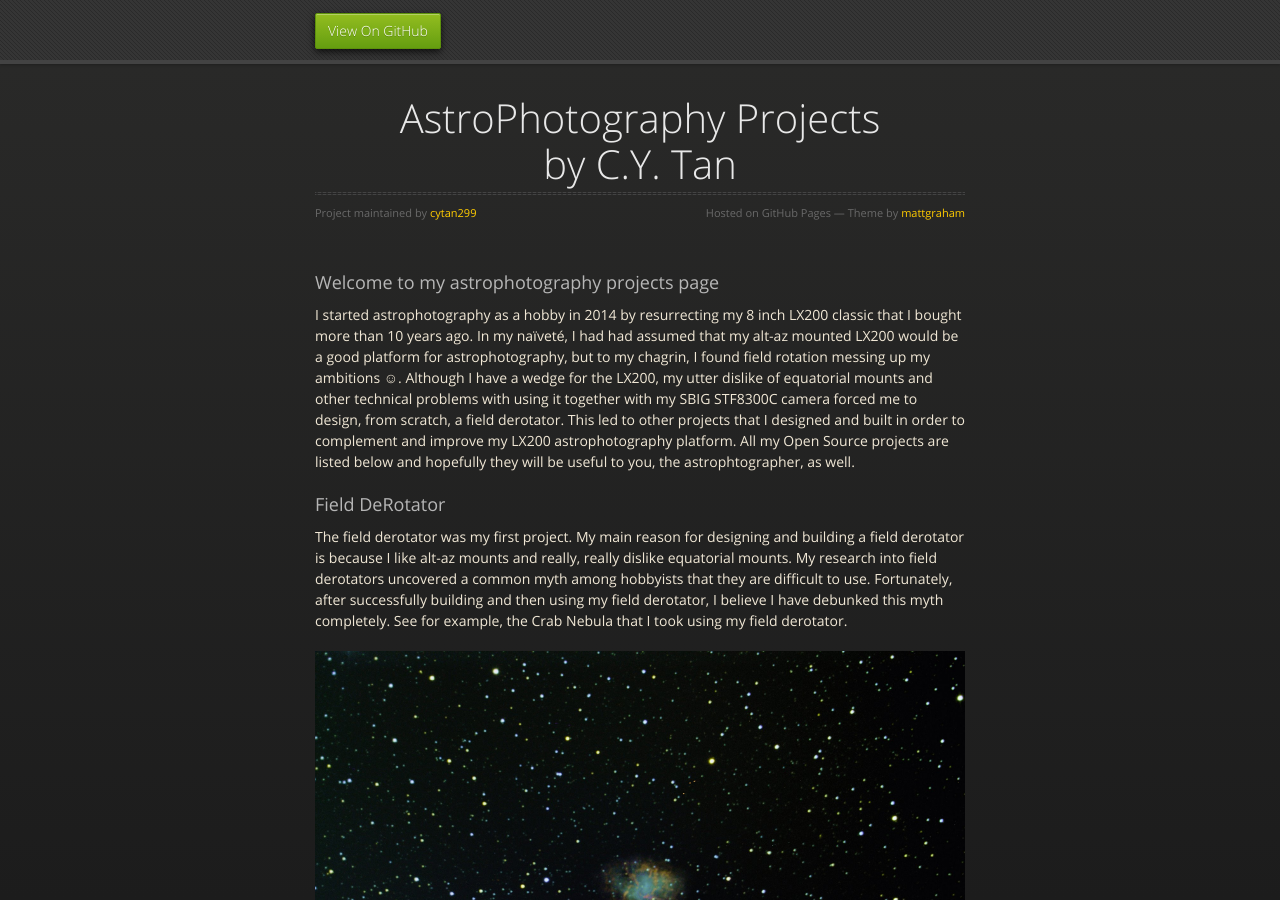
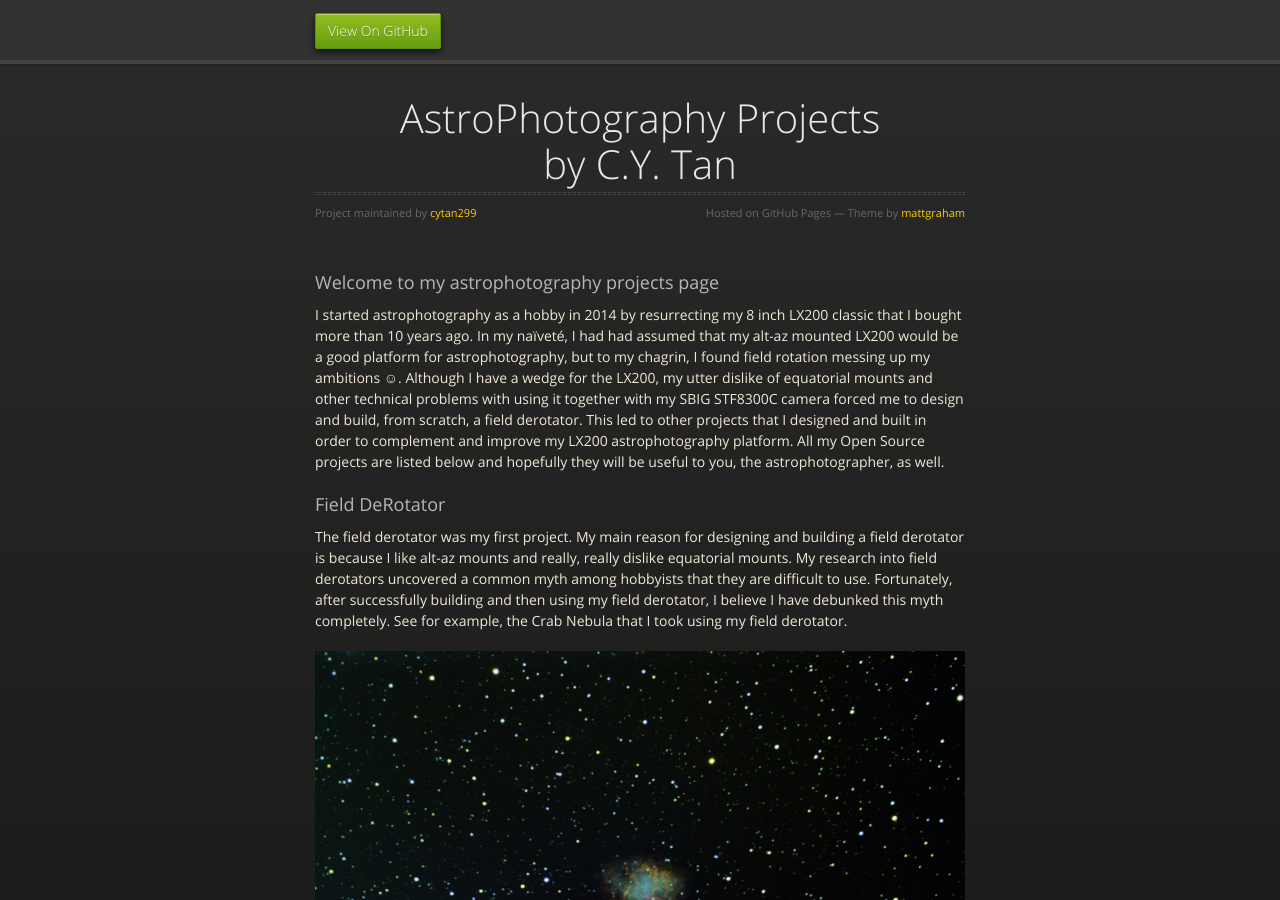
Before and after one commit to cytan299/cytan299.github.io, a Jekyll site: the page built from index.html, in a window 1280 px wide and 900 px high. Built offline with Jekyll 4.4.1, drawn with Linux system fonts in a browser that asks for light colours; nearby versions of some CDN libraries.

Commit message:
Fixed typos in _includes/welcome.html

```diff
--- a/_includes/welcome.html
+++ b/_includes/welcome.html
@@ -14,10 +14,10 @@ would be a good platform for astrophotography, but to my chagrin, I
 found field rotation messing up my ambitions &#9786;. Although I have a
 wedge for the LX200, my utter dislike of equatorial mounts and other
 technical problems with using it together with my SBIG STF8300C camera
-forced me to design, from scratch, a field derotator. This led to
+forced me to design and build, from scratch, a field derotator. This led to
 other projects that I designed and built in order to complement and
 improve my LX200 astrophotography platform.  All my Open Source
 projects are listed below and hopefully they will be useful to you,
-the astrophtographer, as well.
+the astrophotographer, as well.
 
 </p>
```
